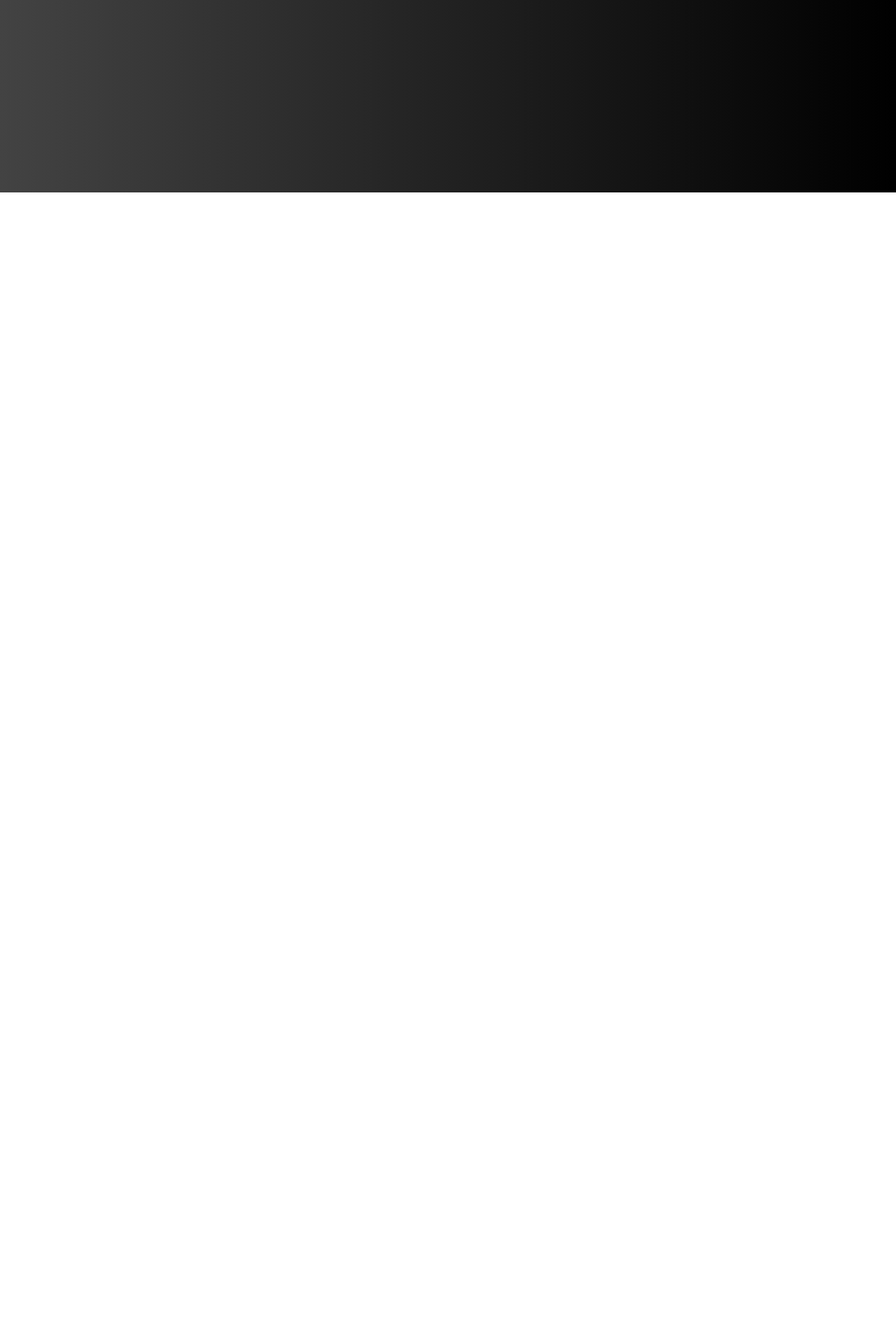
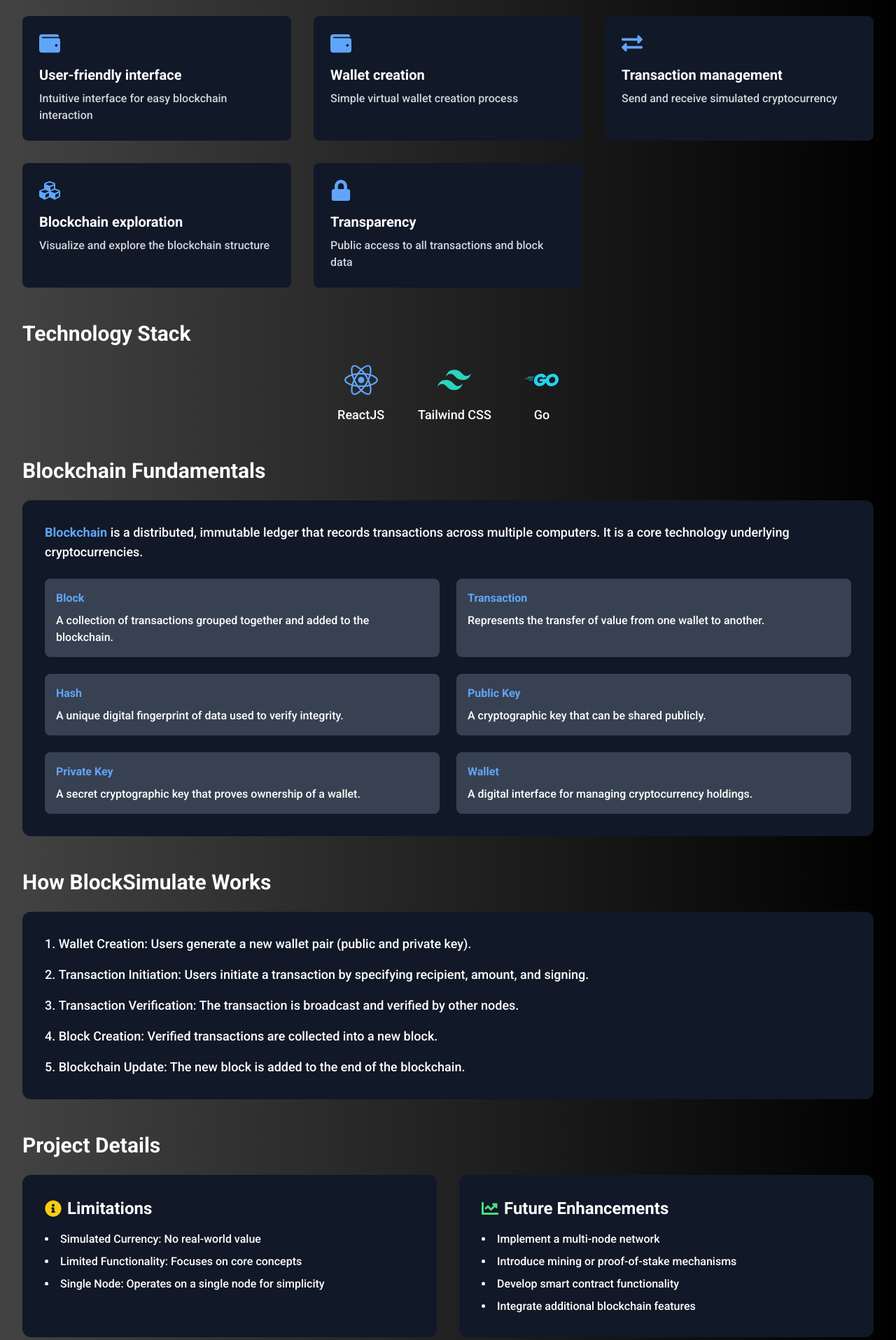
Before and after one commit to adarshswaminath/BlockSimulate, a React (Vite) app in the folder frontend/: page /about in a window 1280 px wide. Shown: the part 525-2440 px from the top of the page at 70% size. Before the commit the page ends 800 px from the top, so only its background shows below. Built offline with nearby package versions, Linux system fonts and the light colour scheme.

Commit message:
feat: added project description as docs

```diff
--- a/frontend/src/App.tsx
+++ b/frontend/src/App.tsx
@@ -5,6 +5,7 @@ import Home from "./Pages/Home/Home";
 import Wallet from "./Pages/Wallet/Wallet";
 import Transactions from "./Pages/Transactions/Transactions";
 import WalletDetails from "./Pages/WalletDetails/WalletDetails";
+import About from "./Pages/About/About";
 
 export default function App() {
   return (
@@ -17,6 +18,7 @@ export default function App() {
 
           <Route path="/" element={<Home />} />
           <Route path="/wallet" element={<Wallet />} />
+          <Route path="/about" element={<About />} />
           <Route path="/addresses/:address" element={<WalletDetails />} />
           <Route path="/transactions" element={<Transactions/>}/>
         </Routes>
--- a/frontend/src/Components/ElasticTitle.tsx
+++ b/frontend/src/Components/ElasticTitle.tsx
@@ -44,7 +44,7 @@ const TextSpan: React.FC<TextSpanProps> = ({ children }) => {
       onMouseOver={() => {
         rubberBand();
       }}
-      className="inline-block text-3xl md:text-4xl lg:text-6xl font-bold uppercase text-white whitespace-nowrap"
+      className="hover:text-zinc-400 inline-block text-3xl md:text-4xl lg:text-6xl font-bold uppercase text-white whitespace-nowrap"
     >
       {children}
     </motion.span>
--- /dev/null
+++ b/frontend/src/Pages/About/About.tsx
@@ -0,0 +1,131 @@
+import React from 'react';
+import { FaWallet, FaExchangeAlt, FaCubes, FaLock, FaInfoCircle, FaCog, FaChartLine } from 'react-icons/fa';
+import { SiReact, SiTailwindcss, SiGo } from 'react-icons/si';
+import ElasticTitle from '../../Components/ElasticTitle';
+
+const About: React.FC = () => {
+  return (
+    <div className=" text-white min-h-screen">
+      <div className="max-w-7xl mx-auto px-4 sm:px-6 lg:px-8 py-16">
+      <ElasticTitle title='BlockSimulate &nbsp; Documentation'/>
+
+
+        <div className="bg-gray-900 rounded-xl shadow-2xl p-8 mb-12 mt-12">
+          <h2 className="text-3xl font-bold mb-4">About BlockSimulate</h2>
+          <p className="text-lg leading-relaxed">
+            <span className="font-semibold text-blue-400">BlockSimulate</span> is a web application designed to provide a simplified, interactive experience of blockchain technology. Built with ReactJS, Tailwind CSS, and Go, the project aims to educate users about core blockchain concepts without the complexities of real-world implementations.
+          </p>
+        </div>
+
+        <section className="mb-12">
+          <h2 className="text-3xl font-bold mb-6">Key Features</h2>
+          <div className="grid grid-cols-1 md:grid-cols-2 lg:grid-cols-3 gap-8">
+            {[
+              { icon: <FaWallet />, title: "User-friendly interface", description: "Intuitive interface for easy blockchain interaction" },
+              { icon: <FaWallet />, title: "Wallet creation", description: "Simple virtual wallet creation process" },
+              { icon: <FaExchangeAlt />, title: "Transaction management", description: "Send and receive simulated cryptocurrency" },
+              { icon: <FaCubes />, title: "Blockchain exploration", description: "Visualize and explore the blockchain structure" },
+              { icon: <FaLock />, title: "Transparency", description: "Public access to all transactions and block data" },
+            ].map((feature, index) => (
+              <div key={index} className="bg-gray-900 rounded-lg p-6 transition duration-300 ease-in-out transform hover:scale-105 hover:bg-gray-700">
+                <div className="text-3xl mb-4 text-blue-400">{feature.icon}</div>
+                <h3 className="text-xl font-semibold mb-2">{feature.title}</h3>
+                <p className="text-gray-300">{feature.description}</p>
+              </div>
+            ))}
+          </div>
+        </section>
+
+        <section className="mb-12">
+          <h2 className="text-3xl font-bold mb-6">Technology Stack</h2>
+          <div className="flex justify-center space-x-12">
+            {[
+              { icon: <SiReact />, name: "ReactJS", color: "text-blue-400" },
+              { icon: <SiTailwindcss />, name: "Tailwind CSS", color: "text-teal-400" },
+              { icon: <SiGo />, name: "Go", color: "text-cyan-400" },
+            ].map((tech, index) => (
+              <div key={index} className="flex flex-col items-center">
+                <div className={`text-5xl mb-3 ${tech.color}`}>{tech.icon}</div>
+                <span className="text-lg">{tech.name}</span>
+              </div>
+            ))}
+          </div>
+        </section>
+
+        <section className="mb-12">
+          <h2 className="text-3xl font-bold mb-6">Blockchain Fundamentals</h2>
+          <div className="bg-gray-900 rounded-xl p-8">
+            <p className="mb-6 text-lg">
+              <span className="font-semibold text-blue-400">Blockchain</span> is a distributed, immutable ledger that records transactions across multiple computers. It is a core technology underlying cryptocurrencies.
+            </p>
+            <div className="grid grid-cols-1 md:grid-cols-2 gap-6">
+              {[
+                { term: "Block", definition: "A collection of transactions grouped together and added to the blockchain." },
+                { term: "Transaction", definition: "Represents the transfer of value from one wallet to another." },
+                { term: "Hash", definition: "A unique digital fingerprint of data used to verify integrity." },
+                { term: "Public Key", definition: "A cryptographic key that can be shared publicly." },
+                { term: "Private Key", definition: "A secret cryptographic key that proves ownership of a wallet." },
+                { term: "Wallet", definition: "A digital interface for managing cryptocurrency holdings." },
+              ].map((item, index) => (
+                <div key={index} className="bg-gray-700 rounded-lg p-4">
+                  <h3 className="font-semibold text-blue-400 mb-2">{item.term}</h3>
+                  <p>{item.definition}</p>
+                </div>
+              ))}
+            </div>
+          </div>
+        </section>
+
+        <section className="mb-12">
+          <h2 className="text-3xl font-bold mb-6">How BlockSimulate Works</h2>
+          <div className="bg-gray-900 rounded-xl p-8">
+            <ol className="list-decimal list-inside space-y-4">
+              {[
+                "Wallet Creation: Users generate a new wallet pair (public and private key).",
+                "Transaction Initiation: Users initiate a transaction by specifying recipient, amount, and signing.",
+                "Transaction Verification: The transaction is broadcast and verified by other nodes.",
+                "Block Creation: Verified transactions are collected into a new block.",
+                "Blockchain Update: The new block is added to the end of the blockchain.",
+              ].map((step, index) => (
+                <li key={index} className="text-lg">{step}</li>
+              ))}
+            </ol>
+          </div>
+        </section>
+
+        <section className="mb-12">
+          <h2 className="text-3xl font-bold mb-6">Project Details</h2>
+          <div className="grid grid-cols-1 md:grid-cols-2 gap-8">
+            <div className="bg-gray-900 rounded-xl p-8">
+              <h3 className="text-2xl font-semibold mb-4 flex items-center">
+                <FaInfoCircle className="mr-2 text-yellow-400" /> Limitations
+              </h3>
+              <ul className="list-disc list-inside space-y-2">
+                <li>Simulated Currency: No real-world value</li>
+                <li>Limited Functionality: Focuses on core concepts</li>
+                <li>Single Node: Operates on a single node for simplicity</li>
+              </ul>
+            </div>
+            <div className="bg-gray-900 rounded-xl p-8">
+              <h3 className="text-2xl font-semibold mb-4 flex items-center">
+                <FaChartLine className="mr-2 text-green-400" /> Future Enhancements
+              </h3>
+              <ul className="list-disc list-inside space-y-2">
+                <li>Implement a multi-node network</li>
+                <li>Introduce mining or proof-of-stake mechanisms</li>
+                <li>Develop smart contract functionality</li>
+                <li>Integrate additional blockchain features</li>
+              </ul>
+            </div>
+          </div>
+        </section>
+
+        <div className="text-center text-gray-400 mt-16">
+          <p>This document provides a high-level overview of the BlockSimulate project.</p>
+        </div>
+      </div>
+    </div>
+  );
+};
+
+export default About;
--- a/frontend/src/Pages/Home/Hero.tsx
+++ b/frontend/src/Pages/Home/Hero.tsx
@@ -1,28 +1,49 @@
-import { useState } from "react"
-import { CiSearch } from "react-icons/ci"
-import { useNavigate } from "react-router-dom"
-import ElasticTitle from "../../Components/ElasticTitle"
+import { useState } from "react";
+import { CiSearch } from "react-icons/ci";
+import { useNavigate, Link } from "react-router-dom";
+import { FaArrowRight } from "react-icons/fa";
+import ElasticTitle from "../../Components/ElasticTitle";
 
 export default function Hero() {
-  const [userAddress,setUserAddress] = useState<string>("")
-  const navigate = useNavigate()
+  const [userAddress, setUserAddress] = useState<string>("");
+  const navigate = useNavigate();
+
   const handleSubmit = () => {
-    if(userAddress) {
-      navigate(`/addresses/${userAddress}`)
+    if (userAddress) {
+      navigate(`/addresses/${userAddress}`);
     }
-  }
+  };
+
   return (
-    <header className=" py-12">
-        <ElasticTitle title="Explorer"/>
-        <div className="flex flex-col items-center justify-center">
-        <p className="mt-6 text-lg text-white max-w-2xl text-center">A blockchin explorer for blocksimulate smart chain.Enabling users to explore blocks, transactions and addresses on Blocksimulate network.</p>
-        <div className="flex flex-wrap space-x-2 items-center w-full max-w-3xl justify-center">
-        <input onChange={(e) => setUserAddress(e.target.value)} type="text" className="input bg-gray-200 text-black mt-3 w-full max-w-2xl" placeholder="search blocks / transactions / wallets" />
-        <button onClick={handleSubmit} className="btn mt-3 bg-gray-900 rounded-full text-2xl text-white">
-          <CiSearch/>
-        </button>
+    <header className=" text-white py-20">
+      <div className="container mx-auto px-4">
+        <ElasticTitle title="Explorer" />
+        <div className="max-w-3xl mx-auto mt-4">
+          <div className="flex items-center bg-white rounded-full p-1 mb-8">
+            <input
+              onChange={(e) => setUserAddress(e.target.value)}
+              type="text"
+              className="flex-grow px-4 py-2 bg-transparent text-gray-900 focus:outline-none"
+              placeholder="Search blocks / transactions / wallets"
+            />
+            <button
+              onClick={handleSubmit}
+              className="bg-gray-500 text-white rounded-full p-2 py-2 px-6 border-none hover:bg-gray-600 transition"
+            >
+              <CiSearch className="text-xl" />
+            </button>
+          </div>
+          <div className="flex justify-center space-x-4">
+            <Link
+              to="/about"
+              className="flex items-center justify-center bg-white text-black p-2 w-48 rounded-full hover:bg-black hover:text-white transition-all duration-300 ease-in-out group"
+            >
+              Documentation
+              <FaArrowRight className="ml-3 p-2 bg-gray-700  text-white text-4xl rounded-full group-hover:bg-black group-hover:-rotate-45 transition duration-300" />
+            </Link>
+          </div>
         </div>
-        </div>
+      </div>
     </header>
-  )
+  );
 }
```
